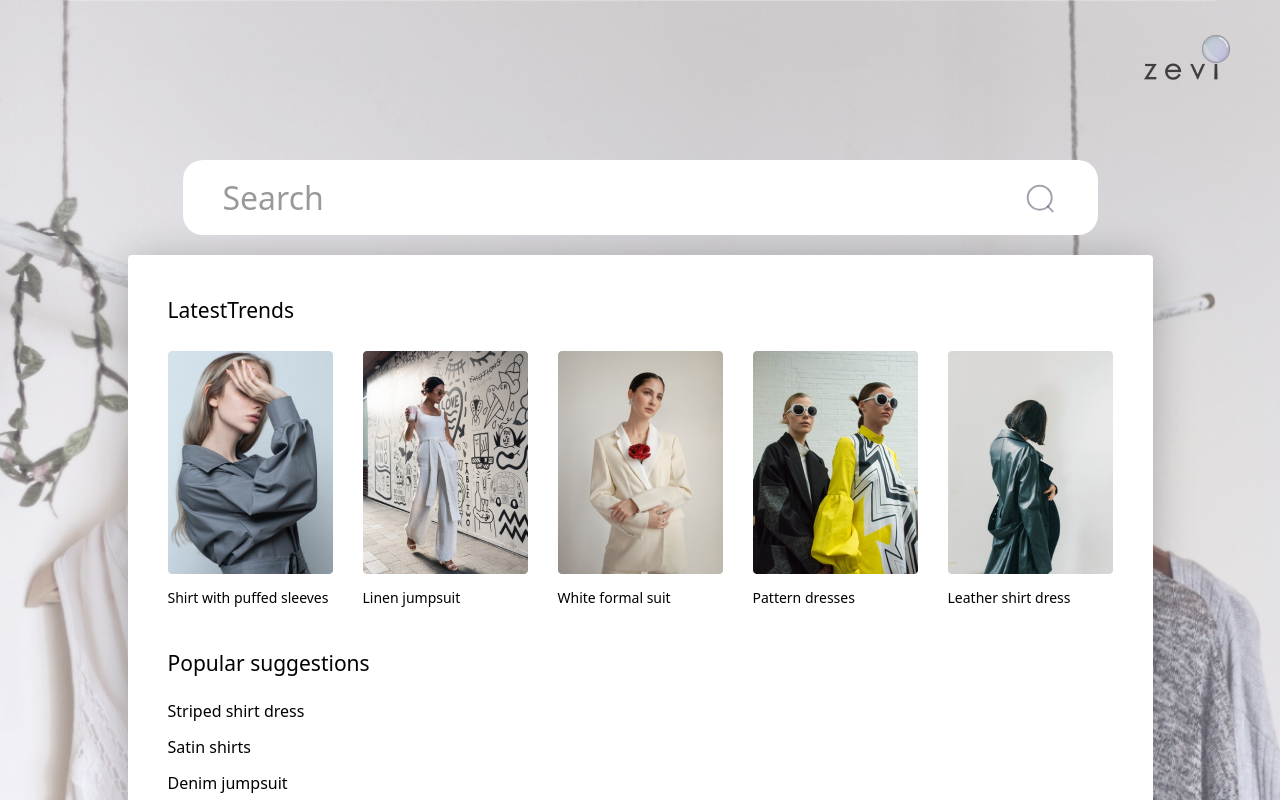
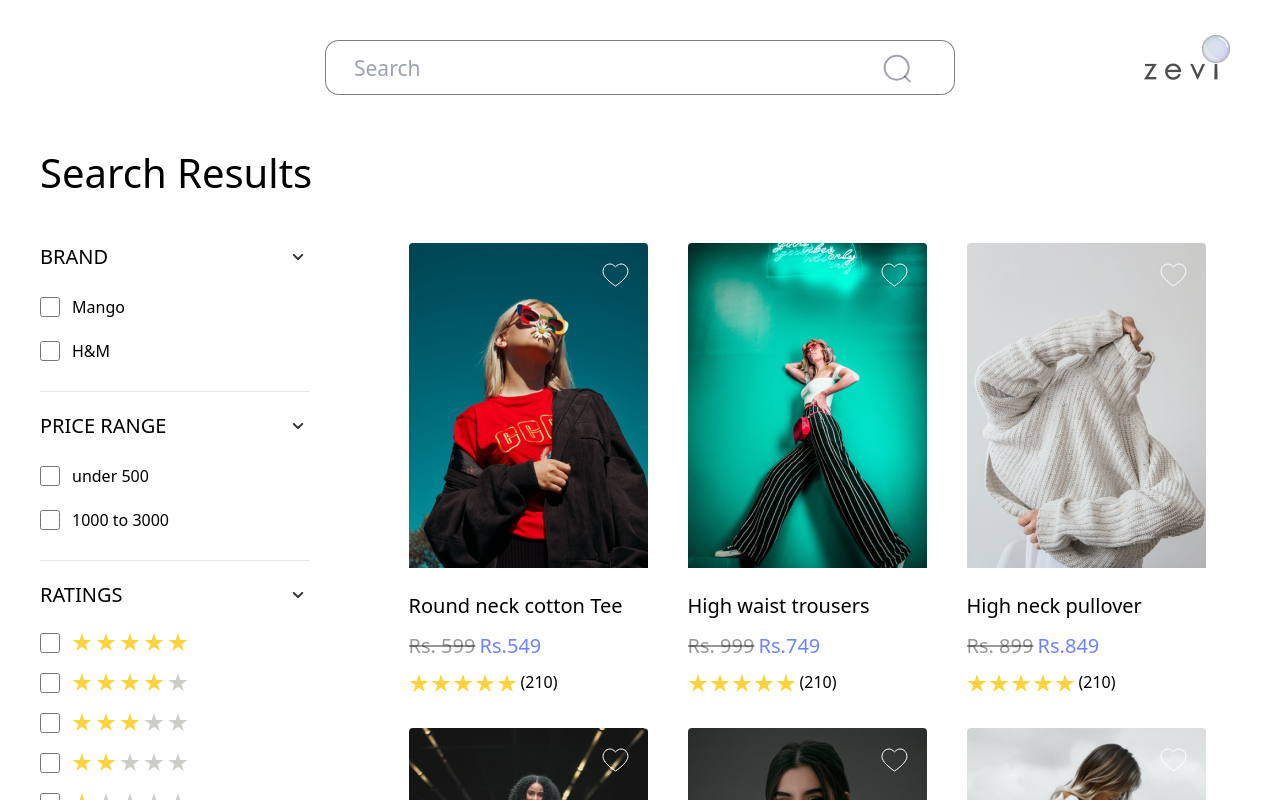
Before and after one commit to sahilHans9545/zivi_assignment, a React (Create React App) app: page / in a window 1280 px wide. Shown: the top 800 px of the page. Built offline with nearby package versions, Linux system fonts and the light colour scheme.

Commit message:
branch changes

```diff
--- a/package.json
+++ b/package.json
@@ -1,4 +1,5 @@
 {
+  "homepage": "https://sahilhans9545.github.io/zivi_assignment",
   "name": "zivi",
   "version": "0.1.0",
   "private": true,
@@ -8,6 +9,7 @@
     "@testing-library/user-event": "^13.5.0",
     "react": "^18.2.0",
     "react-dom": "^18.2.0",
+    "react-router-dom": "^6.17.0",
     "react-scripts": "5.0.1",
     "sass": "^1.69.4",
     "web-vitals": "^2.1.4"
--- a/src/App.js
+++ b/src/App.js
@@ -5,8 +5,8 @@ import Products from "./pages/searchedProducts";
 function App() {
   return (
     <div className="App">
-      <Home />
-      {/* <Products /> */}
+      {/* <Home /> */}
+      <Products />
     </div>
   );
 }
--- a/src/index.js
+++ b/src/index.js
@@ -1,16 +1,6 @@
 import React from "react";
 import ReactDOM from "react-dom/client";
 import App from "./App";
-import reportWebVitals from "./reportWebVitals";
 
 const root = ReactDOM.createRoot(document.getElementById("root"));
-root.render(
-  <React.StrictMode>
-    <App />
-  </React.StrictMode>
-);
-
-// If you want to start measuring performance in your app, pass a function
-// to log results (for example: reportWebVitals(console.log))
-// or send to an analytics endpoint. Learn more: https://bit.ly/CRA-vitals
-reportWebVitals();
+root.render(<App />);
```
Also changed, not shown: 1 other file (tests, documents, lock files or other folders).
